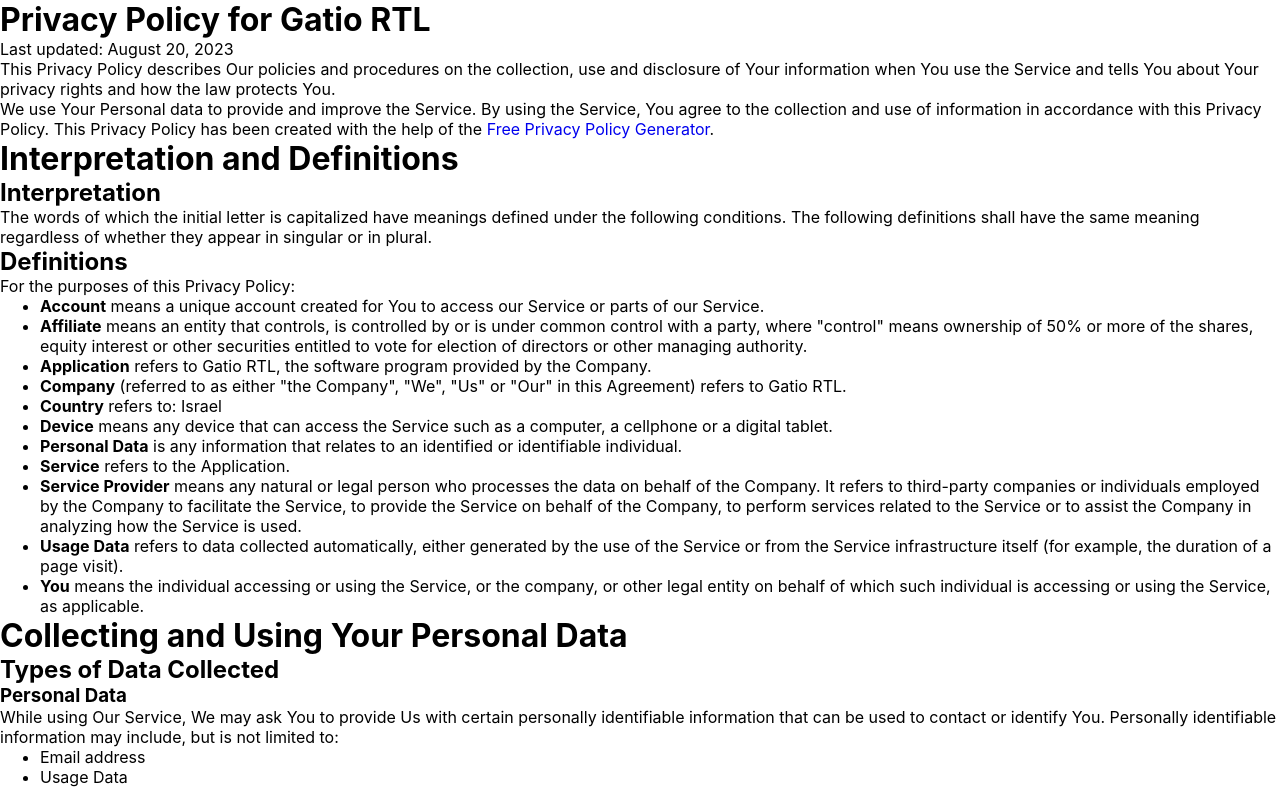
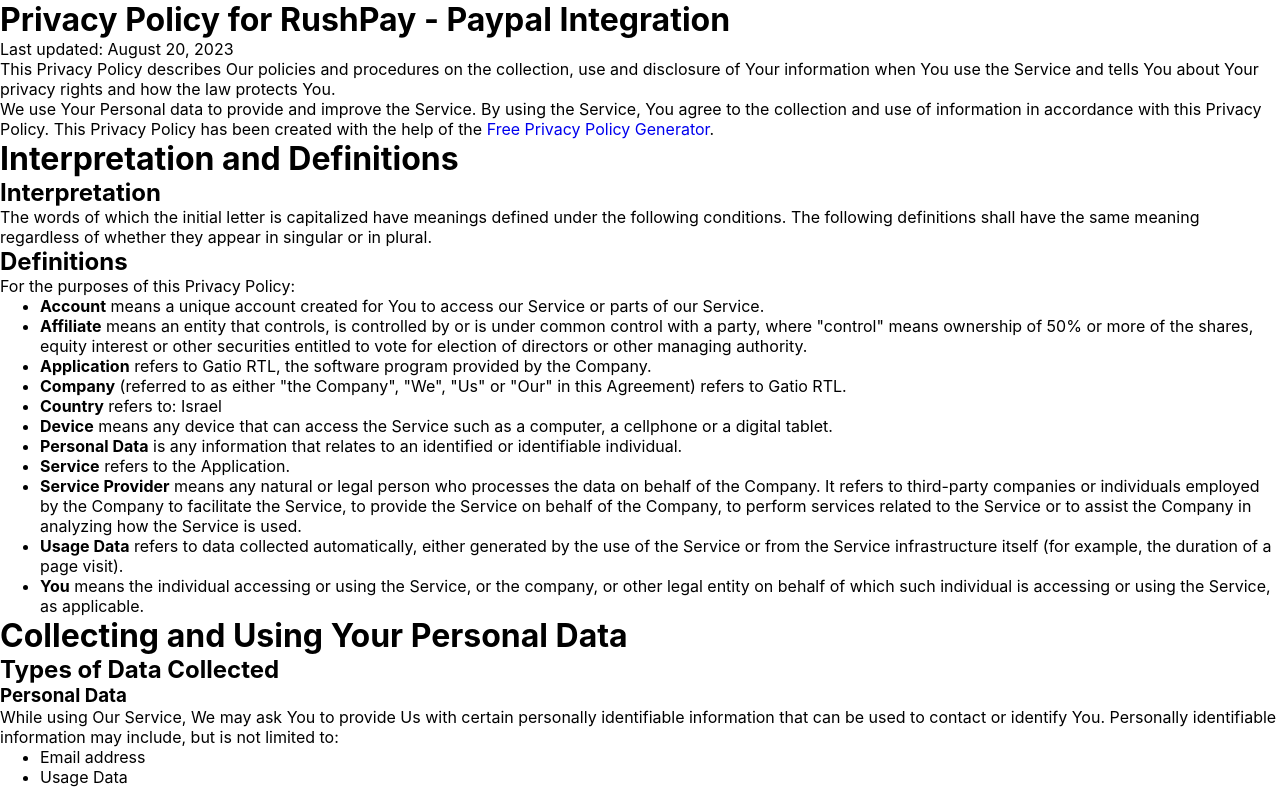
Before and after one commit to baryyyy/gatio-privacy-policy, a plain HTML site: page index.html in a window 1280 px wide. Shown: the top 790 px of the page. Drawn offline with nearby package versions, Linux system fonts and the light colour scheme.

Commit message:
Update index.html

```diff
--- a/index.html
+++ b/index.html
@@ -4,7 +4,7 @@
 <meta name="viewport" content="width=device-width, initial-scale=1, shrink-to-fit=no">
 <meta name="version" content="1">
 
-<title>Gatio Privacy Policy</title>
+<title>Rushpay Privacy Policy</title>
 </head>
 
 <body>
@@ -13,7 +13,7 @@
 
 
   <div class="tab-content translations-content-item en visible" id="en">
-    <h1>Privacy Policy for Gatio RTL</h1>
+    <h1>Privacy Policy for RushPay - Paypal Integration</h1>
     <p>Last updated: August 20, 2023</p>
     <p>This Privacy Policy describes Our policies and procedures on the collection, use and disclosure of Your information when You use the Service and tells You about Your privacy rights and how the law protects You.</p>
     <p>We use Your Personal data to provide and improve the Service. By using the Service, You agree to the collection and use of information in accordance with this Privacy Policy. This Privacy Policy has been created with the help of the <a href="https://www.freeprivacypolicy.com/free-privacy-policy-generator/" target="_blank">Free Privacy Policy Generator</a>.</p>
```
